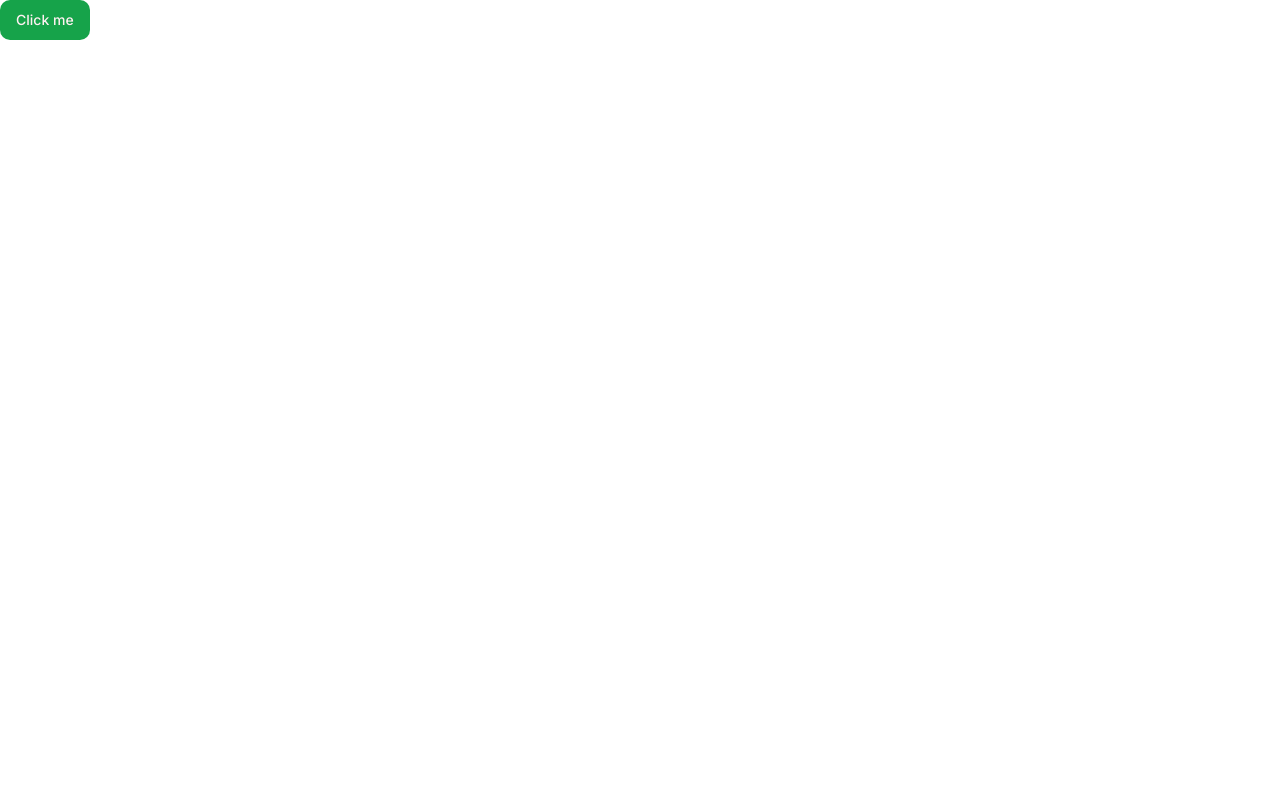
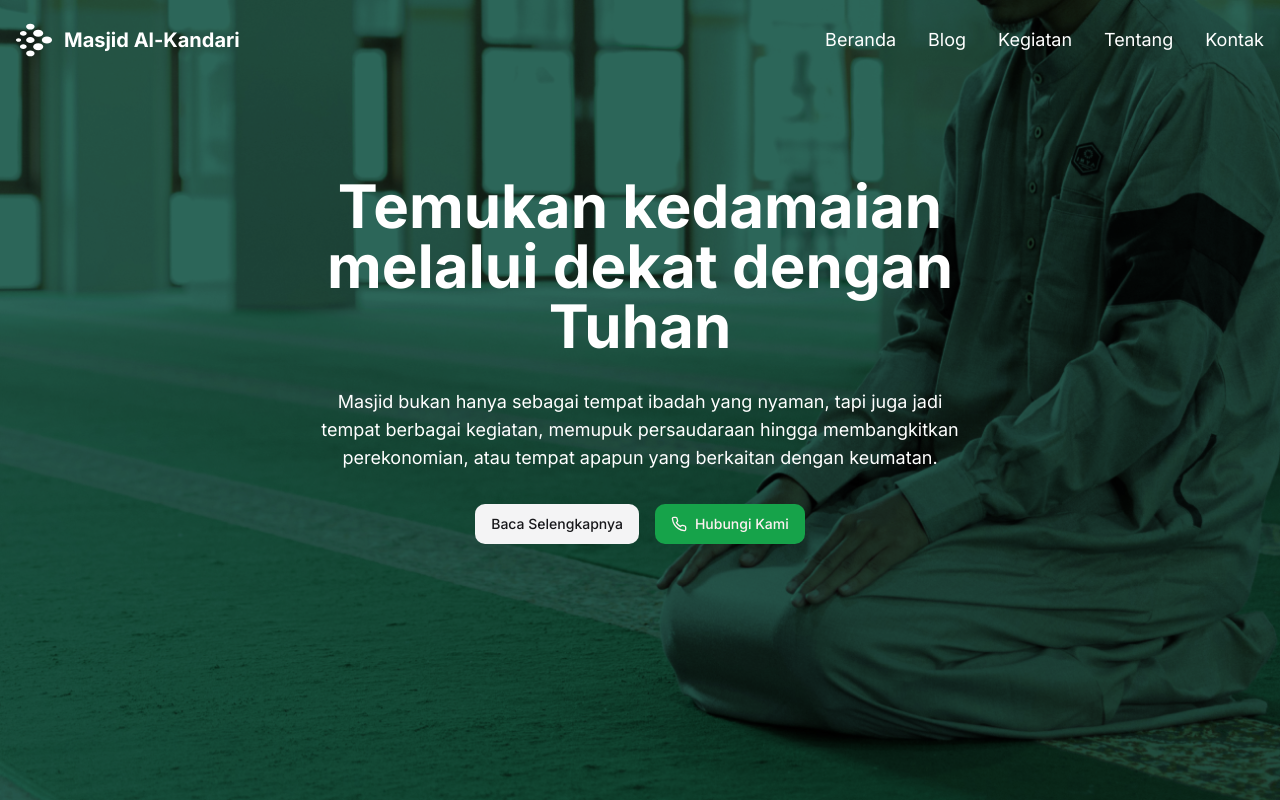
Before and after one commit to fitrondev/react-alkandari-landingpage, a React (Vite) app: page / in a window 1280 px wide. Built offline with nearby package versions, Linux system fonts and the light colour scheme.

Commit message:
Refactor App component to use HomeLayout component

```diff
--- a/src/App.tsx
+++ b/src/App.tsx
@@ -1,10 +1,10 @@
-import { Button } from "./components/ui/button";
+import HomeLayout from "./components/layouts/Home";
 
 const App = () => {
   return (
-    <div>
-      <Button>Click me</Button>
-    </div>
+    <>
+      <HomeLayout />
+    </>
   );
 };
 export default App;
```
